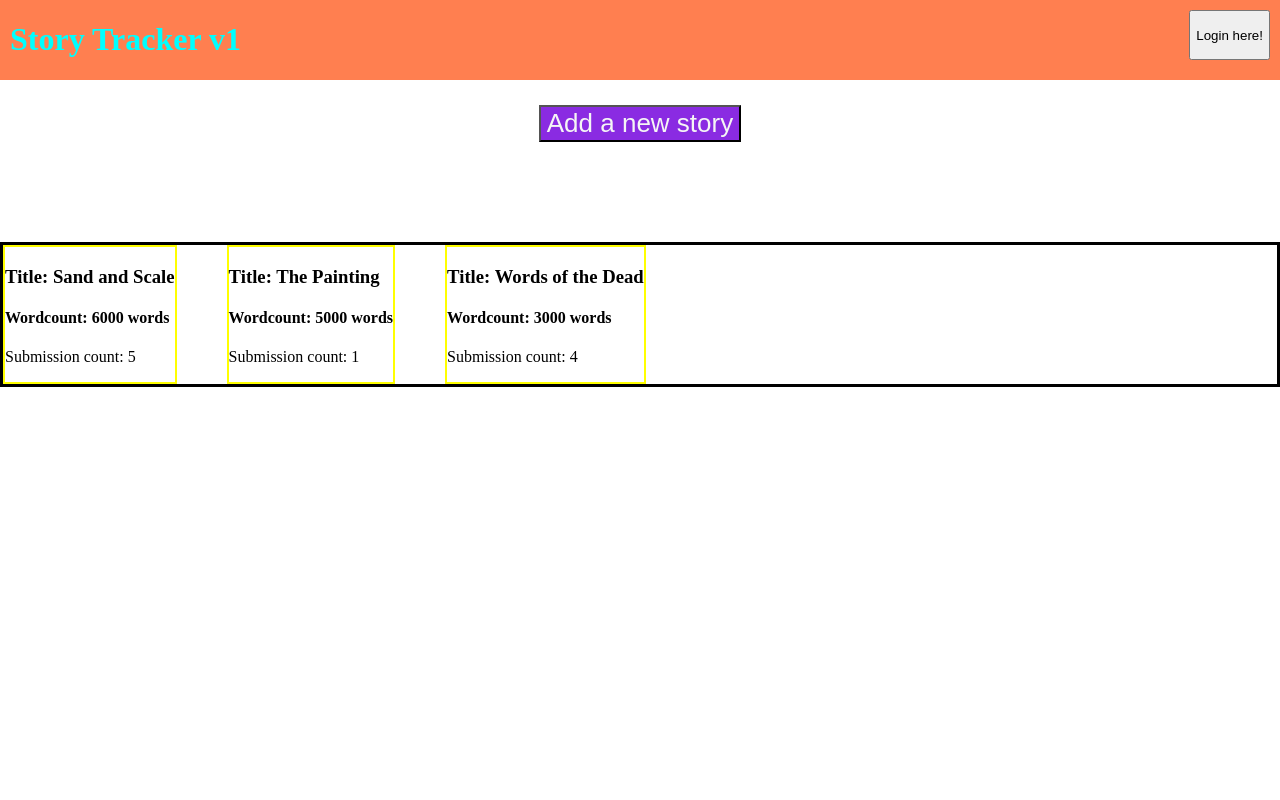
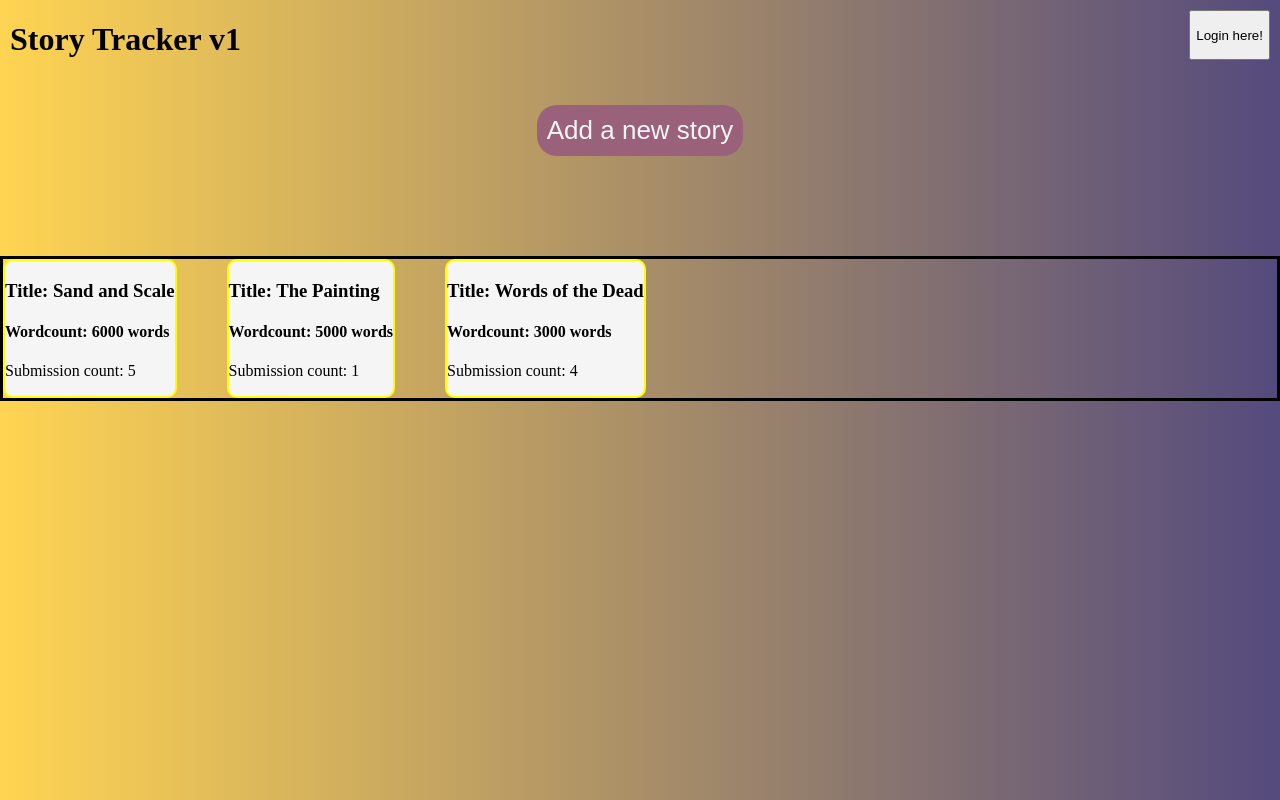
Before and after one commit to jsharpe27/StoryTracker-V1, a plain HTML site: page index.html in a window 1280 px wide. Drawn offline with Linux system fonts and the light colour scheme.

Commit message:
a few colour updates

```diff
--- a/index.html
+++ b/index.html
@@ -21,16 +21,9 @@
 
 
     <main>
-
         <div class="card-container" id="cards">
 
-
-
         </div>
-
-
-
-
     </main>
 
 
@@ -59,6 +52,7 @@
         <input id="new-word-count" type="number" placeholder="word count">
         <input id="new-sub-count" type="number" placeholder="submission count">
         <button id="add-new-story">Add story</button>
+        <button id="close-add-Story-Modal">X</button>
 
     </div>
 
--- a/index.js
+++ b/index.js
@@ -10,6 +10,7 @@ const cardsEl = document.getElementById('cards')
 
 const addStoryBtn = document.getElementById('add-story')
 const addStoryModal = document.getElementById('add-Story-Modal')
+//const addStoryCloseModalBtn = document.getElementById('close-add-Story-Modal')
 const newTitleField = document.getElementById('new-title')
 const newWordCountField = document.getElementById('new-word-count')
 const newSubCountField = document.getElementById('new-sub-count')
@@ -29,6 +30,10 @@ loginModalClose.addEventListener('click', function(){
 addStoryBtn.addEventListener('click', function(){
     addStoryModal.classList.remove('hidden')
 })
+
+/* addStoryCloseModalBtn.addEventListener('click', function(){
+    addStoryModal.classList.add('hidden')
+}) */
 
 
 /* add new story listener and function */
--- a/style.css
+++ b/style.css
@@ -1,5 +1,9 @@
 body {
     margin: 0;
+    background: #544a7d;  /* fallback for old browsers */
+background: -webkit-linear-gradient(to right, #ffd452, #544a7d);  /* Chrome 10-25, Safari 5.1-6 */
+background: linear-gradient(to right, #ffd452, #544a7d); /* W3C, IE 10+/ Edge, Firefox 16+, Chrome 26+, Opera 12+, Safari 7+ */
+
 }
 
 button:hover {
@@ -9,12 +13,11 @@ button:hover {
 /* header styling */
 header {
     display: flex;
-    background-color: coral;
     justify-content: center;
 }
 
 header h1{
-    color: aqua;
+    color: black;
     margin-left: 10px;
 }
 
@@ -48,9 +51,19 @@ header button {
 }
 
 .add-story-container button {
-    background-color: blueviolet;
+    background-color: #99627A;
     color: whitesmoke;
     font-size: 26px;
+    border-style: none;
+    border-radius: 20px;
+    padding: 10px;
+    box-shadow: inset 0 0 0 0 #54b3d6;
+    transition: color .3s ease-in-out, box-shadow .2s ease-in-out;
+}
+
+.add-story-container button:hover {
+    box-shadow: inset 300px 0 0 0 #54b3d6;
+  color: white;
 }
 
 #add-Story-Modal {
@@ -68,14 +81,16 @@ header button {
 .card-container {
     margin-top: 100px;
     display: flex;
-
     gap: 50px;
     flex-wrap: wrap;
     border: solid;
+
 }
 
 .story-card{
     border: solid yellow 2px;
+    background-color: whitesmoke;
+    border-radius: 10px;
 }
 
 
```
